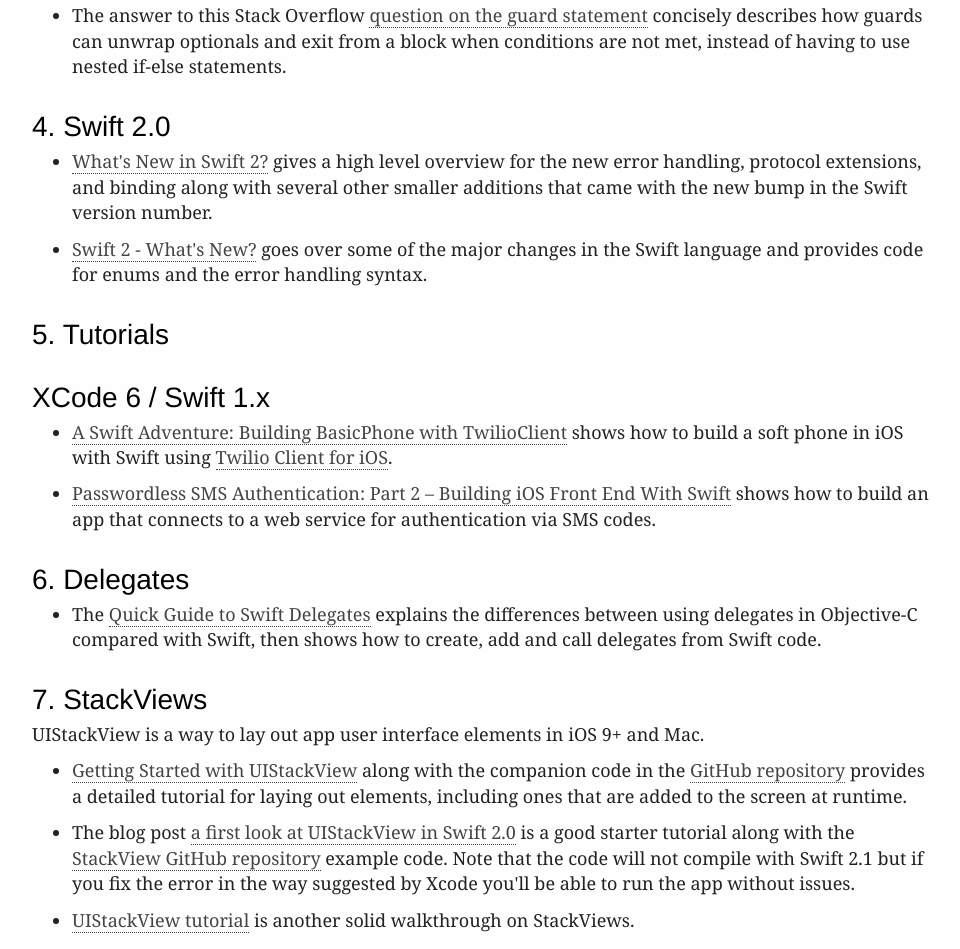
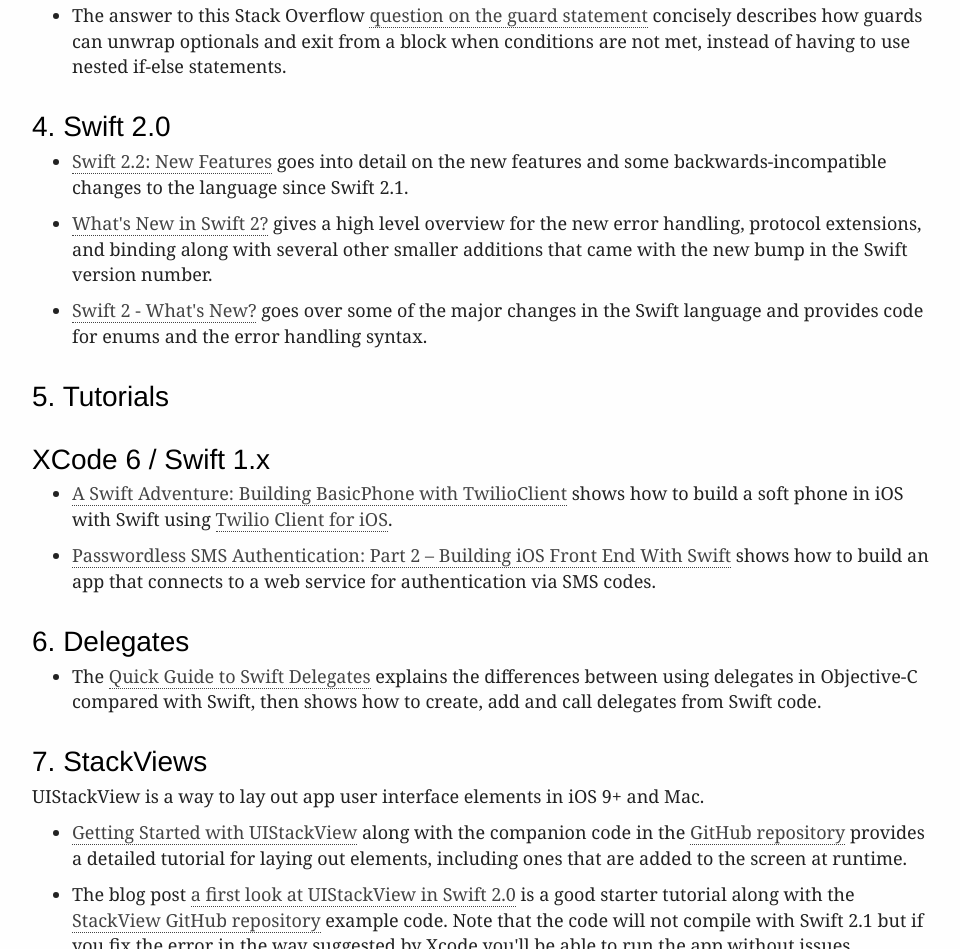
Before and after one commit to mattmakai/fullstackswift.com, a plain HTML site: page index.html in a window 1280 px wide. Shown: the part 1437-2386 px from the top of the page, without its empty margins (63-1023 px from the left). Drawn offline with Linux system fonts and the light colour scheme.

Commit message:
swift 2.2 resource

```diff
--- a/feeds/all.atom.xml
+++ b/feeds/all.atom.xml
@@ -1,2 +1,2 @@
 <?xml version="1.0" encoding="utf-8"?>
-<feed xmlns="http://www.w3.org/2005/Atom"><title>Matt Makai</title><link href="https://www.fullstackswift.com/" rel="alternate"></link><link href="https://www.fullstackswift.com/feeds/all.atom.xml" rel="self"></link><id>https://www.fullstackswift.com/</id><updated>2016-03-28T20:46:46Z</updated></feed>
+<feed xmlns="http://www.w3.org/2005/Atom"><title>Matt Makai</title><link href="https://www.fullstackswift.com/" rel="alternate"></link><link href="https://www.fullstackswift.com/feeds/all.atom.xml" rel="self"></link><id>https://www.fullstackswift.com/</id><updated>2016-04-01T17:30:54Z</updated></feed>
--- a/index.html
+++ b/index.html
@@ -113,6 +113,11 @@
         <h2>4. Swift 2.0</h2>
         <ul>
 <li>
+<p><a href="https://swift.org/blog/swift-2-2-new-features/">Swift 2.2: New Features</a>
+  goes into detail on the new features and some backwards-incompatible
+  changes to the language since Swift 2.1.</p>
+</li>
+<li>
 <p><a href="http://www.raywenderlich.com/108522/whats-new-in-swift-2">What's New in Swift 2?</a>
   gives a high level overview for the new error handling, protocol extensions,
   and binding along with several other smaller additions that came with the
```
Also changed, not shown: swift-2.html (+5 -0 lines), 1 other file.
